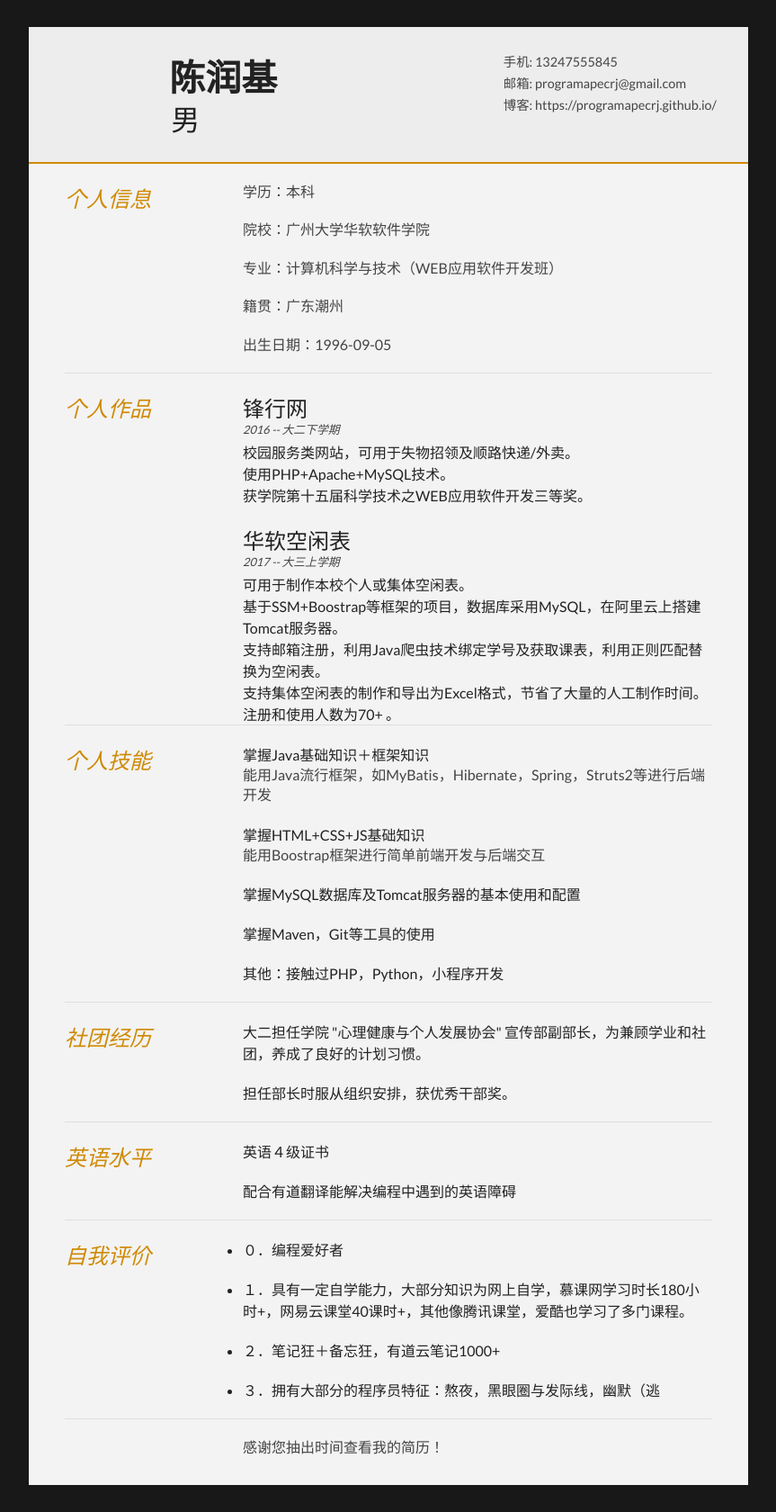
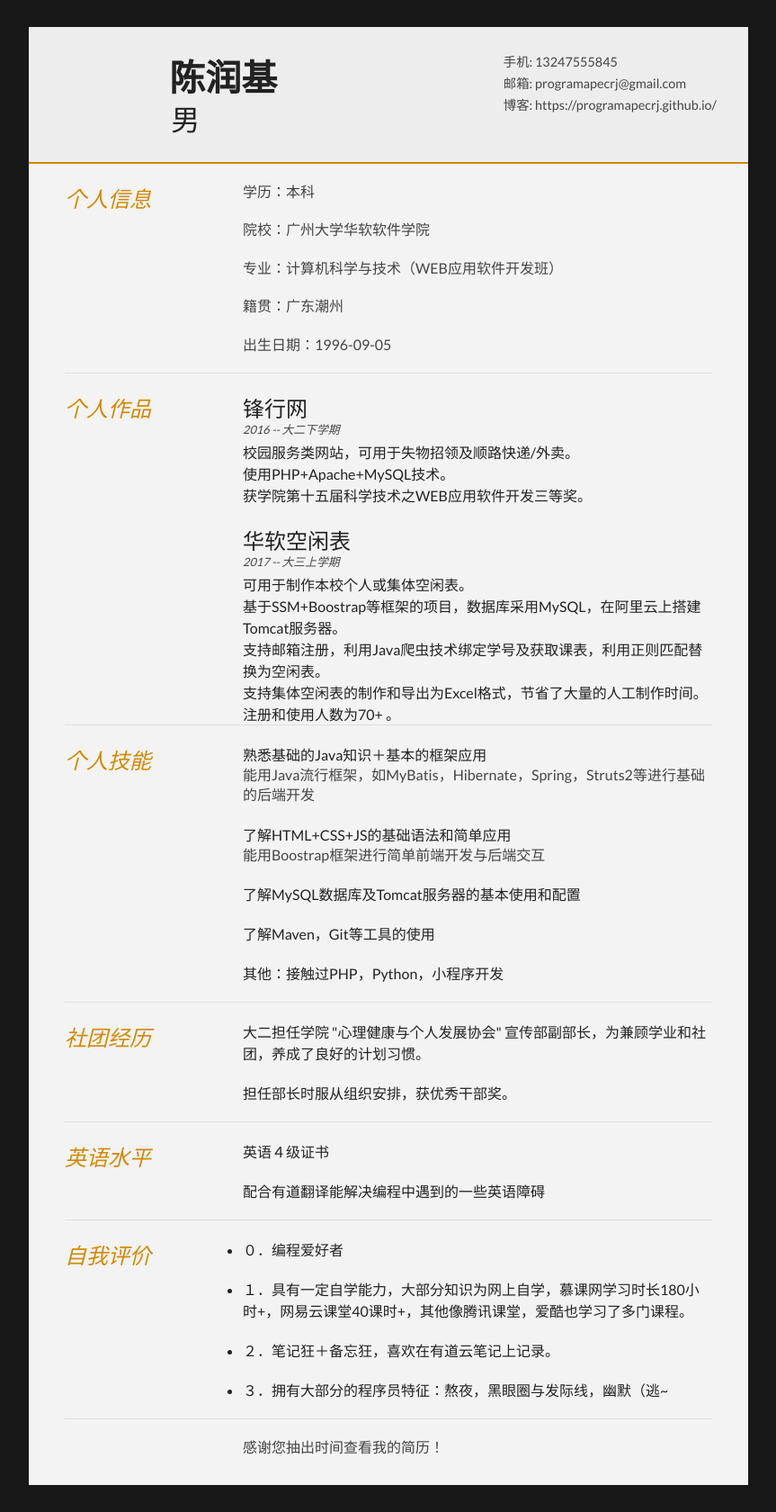
Before and after one commit to ProgramApeCrj/programapecrj.github.io, a Jekyll site: the page built from _posts/2018-05-01-resume.html, in a window 1280 px wide. Shown: the whole page at 90% size, without its empty margins (208-1071 px from the left). Built offline with Jekyll 4.4.1, drawn with Linux system fonts in a browser that asks for light colours.

Commit message:
Update 2018-05-01-resume.html

```diff
--- a/_posts/2018-05-01-resume.html
+++ b/_posts/2018-05-01-resume.html
@@ -100,22 +100,22 @@ title : 我的个人简历（分类：个人信息）
 
 			<div class="sectionContent">
 				<article>
-					<h3>掌握Java基础知识＋框架知识</h3>
-					<p>能用Java流行框架，如MyBatis，Hibernate，Spring，Struts2等进行后端开发</p>
+					<h3>熟悉基础的Java知识＋基本的框架应用</h3>
+					<p>能用Java流行框架，如MyBatis，Hibernate，Spring，Struts2等进行基础的后端开发</p>
 				</article>
 
 				<article>
-					<h3>掌握HTML+CSS+JS基础知识</h3>
+					<h3>了解HTML+CSS+JS的基础语法和简单应用</h3>
 					<p>能用Boostrap框架进行简单前端开发与后端交互</p>
 				</article>
 
 				<article>
-					<h3>掌握MySQL数据库及Tomcat服务器的基本使用和配置</h3>
+					<h3>了解MySQL数据库及Tomcat服务器的基本使用和配置</h3>
 					<p></p>
 				</article>
 
 				<article>
-					<h3>掌握Maven，Git等工具的使用</h3>
+					<h3>了解Maven，Git等工具的使用</h3>
 					<p></p>
 				</article>
 
@@ -154,7 +154,7 @@ title : 我的个人简历（分类：个人信息）
 				<article>
 					<h3>英语４级证书</h3>
 					<p></p>
-					<h3>配合有道翻译能解决编程中遇到的英语障碍</h3>
+					<h3>配合有道翻译能解决编程中遇到的一些英语障碍</h3>
 					<p></p>
 				</article>
 
@@ -174,9 +174,9 @@ title : 我的个人简历（分类：个人信息）
 					   	 <li>０．编程爱好者</li>
 							<p></p>
 						 <li>１．具有一定自学能力，大部分知识为网上自学，慕课网学习时长180小时+，网易云课堂40课时+，其他像腾讯课堂，爱酷也学习了多门课程。</li>			<p></p>
-						 <li>２．笔记狂＋备忘狂，有道云笔记1000+</li>
+						 <li>２．笔记狂＋备忘狂，喜欢在有道云笔记上记录。</li>
 							<p></p>
-						 <li>３．拥有大部分的程序员特征：熬夜，黑眼圈与发际线，幽默（逃</li>
+						 <li>３．拥有大部分的程序员特征：熬夜，黑眼圈与发际线，幽默（逃~</li>
 							<p></p>
 					</ul>
 				</article>
```
